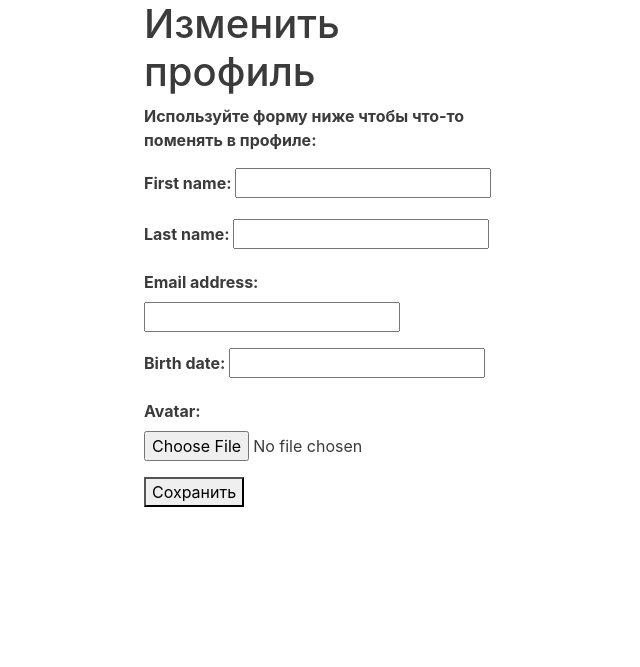
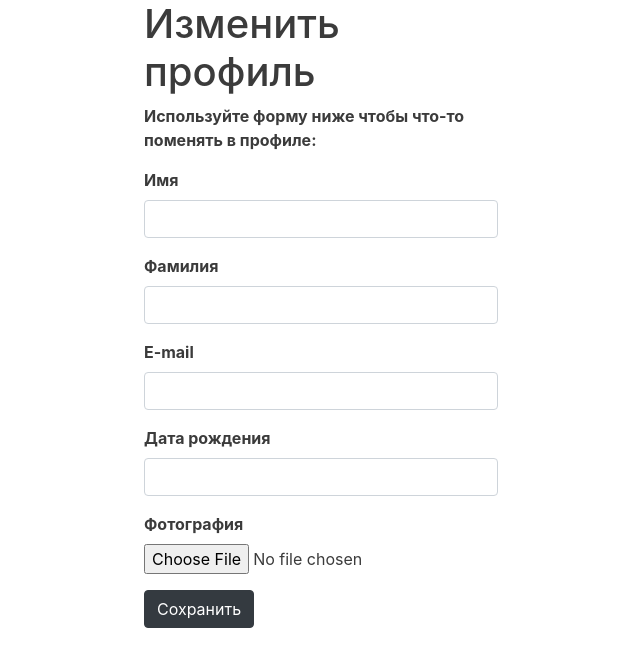
Before and after one commit to den503/todoapp, a Django app: template accounts/templates/accounts/edit.html in a window 1280 px wide. Shown: the top 667 px of the page, without its empty margins (415-1055 px from the left). Run offline with Django 3.2, Linux system fonts and the light colour scheme; the template is opened without the code that fills it: values that come from a table or form of the project are taken from there, others are empty; some libraries are stand-ins or nearby versions.

Commit message:
[Accounts, Tasks] * updated forms * updated templates

```diff
--- a/accounts/forms.py
+++ b/accounts/forms.py
@@ -27,9 +27,20 @@ class UserEditForm(forms.ModelForm):
     class Meta:
         model = User
         fields = ('first_name', 'last_name', 'email')
+        labels = {'first_name': 'Имя', 'last_name': 'Фамилия', 'email': 'E-mail'}
+        widgets = {
+            'first_name': forms.TextInput(attrs={'class': 'form-control'}),
+            'last_name': forms.TextInput(attrs={'class': 'form-control'}),
+            'email': forms.EmailInput(attrs={'class': 'form-control'}),
+        }
 
 
 class ProfileEditForm(forms.ModelForm):
     class Meta:
         model = Profile
         fields = ('birth_date', 'avatar')
+        labels = {'birth_date': 'Дата рождения', 'avatar': 'Фотография'}
+        widgets = {
+            'birth_date': forms.DateInput(attrs={'class': 'form-control'}),
+            'avatar': forms.FileInput(attrs={'class': 'form-control-file'}),
+        }
--- a/accounts/templates/accounts/edit.html
+++ b/accounts/templates/accounts/edit.html
@@ -7,8 +7,28 @@
     <p>Используйте форму ниже чтобы что-то поменять в профиле:</p>
     <form action="." method="post" enctype="multipart/form-data">
         {% csrf_token %}
-        {{ user_form.as_p }}
-        {{ profile_form.as_p }}
-        <button type="submit">Сохранить</button>
+        <div class="form-group">
+            <label for="{{ user_form.first_name.id_for_label}}">{{ user_form.first_name.label }}</label>
+            {{ user_form.first_name }}
+        </div>
+        <div class="form-group">
+            <label for="{{ user_form.last_name.id_for_label}}">{{ user_form.last_name.label }}</label>
+            {{ user_form.last_name }}
+        </div>
+        <div class="form-group">
+            <label for="{{ user_form.email.id_for_label}}">{{ user_form.email.label }}</label>
+            {{ user_form.email }}
+        </div>
+
+         <div class="form-group">
+            <label for="{{ profile_form.birth_date.id_for_label}}">{{ profile_form.birth_date.label }}</label>
+            {{ profile_form.birth_date }}
+        </div>
+        <div class="form-group">
+            <label for="{{ profile_form.avatar.id_for_label}}">{{ profile_form.avatar.label }}</label>
+            {{ profile_form.avatar }}
+        </div>
+
+        <button type="submit"  class="btn btn-dark">Сохранить</button>
     </form>
 {% endblock %}
--- a/tasks/forms.py
+++ b/tasks/forms.py
@@ -7,6 +7,10 @@ class TodoItemForm(forms.ModelForm):
         model = TodoItem
         fields = ('description', 'priority', )
         labels = {'description': 'Описание', 'priority': ''}
+        widgets = {
+            'description': forms.TextInput(attrs={'class': 'form-control'}),
+            'priority': forms.Select(attrs={'class': 'form-control'})
+        }
 
 
 class TodoItemExportForm(forms.Form):
```
Also changed, not shown: tasks/templates/tasks/create.html (+8 -2 lines).
